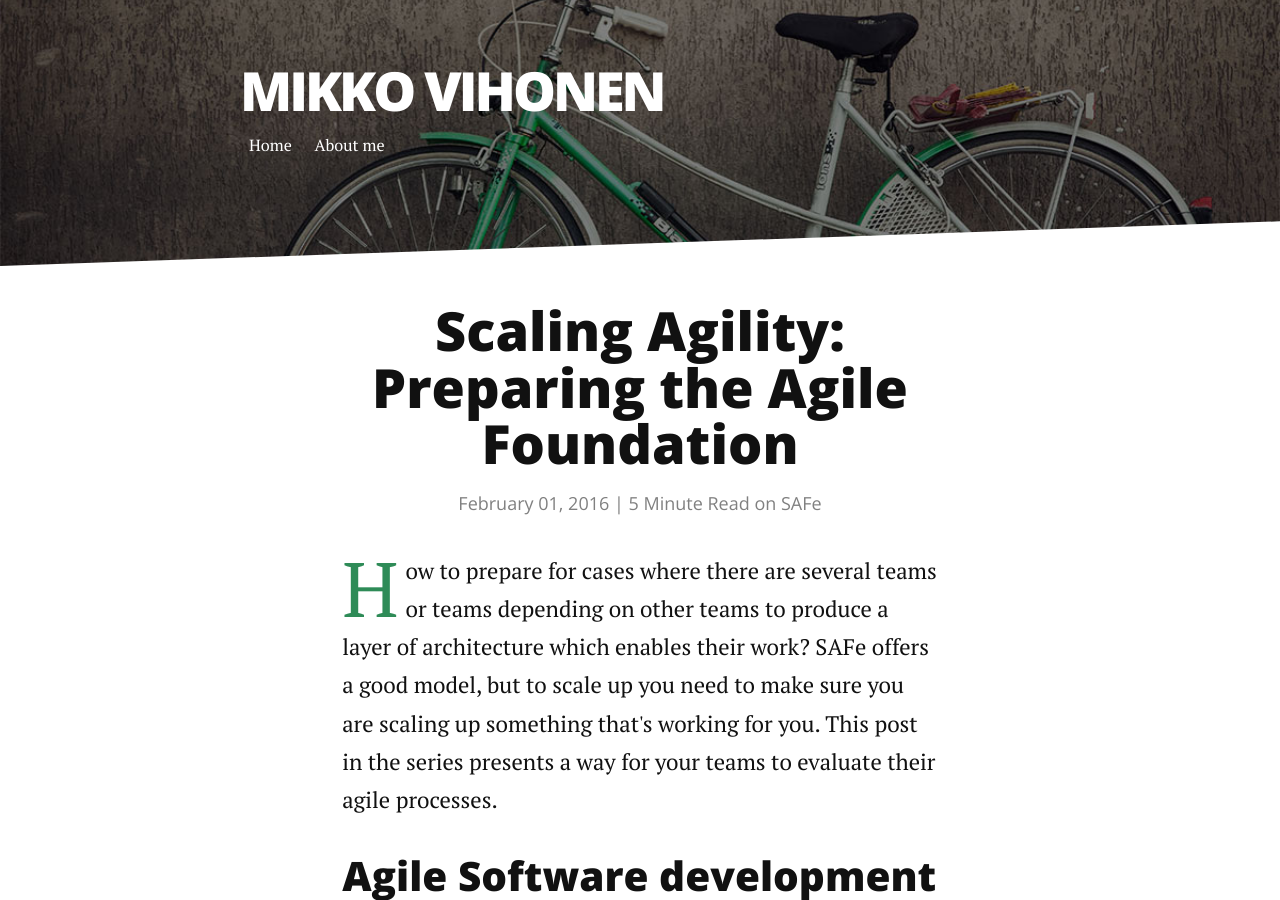
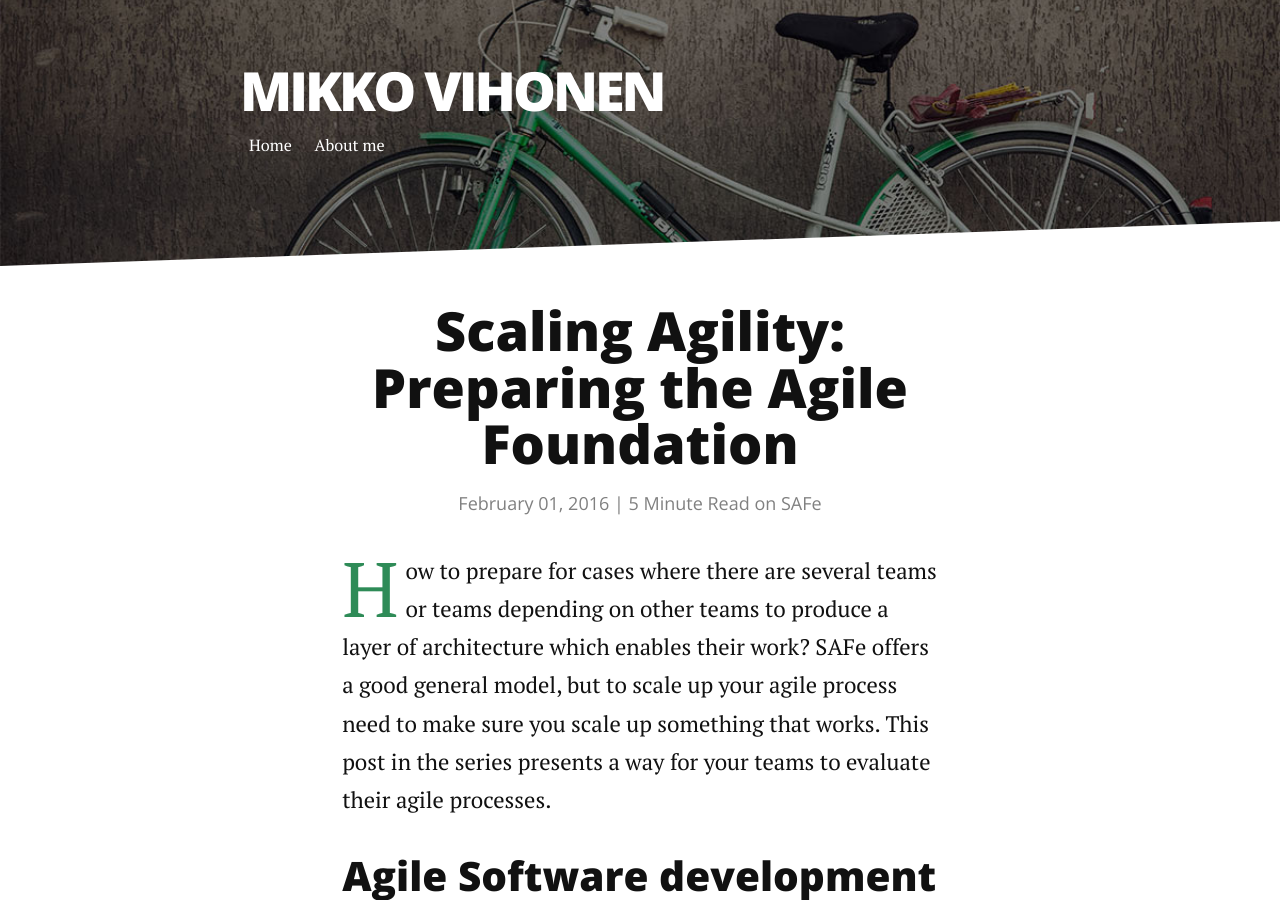
Before and after one commit to mikkovihonen/mikkovihonen.github.io, a Jekyll site: the page built from _posts/2016-02-01-preparing-the-agile-foundation.markdown, in a window 1280 px wide and 900 px high. Built offline with Jekyll 4.4.1, drawn with Linux system fonts in a browser that asks for light colours; nearby versions of some CDN libraries; Markdown is read by kramdown in place of the engine named in the settings.

Commit message:
wording change

```diff
--- a/_posts/2016-02-01-preparing-the-agile-foundation.markdown
+++ b/_posts/2016-02-01-preparing-the-agile-foundation.markdown
@@ -3,7 +3,7 @@
 title:  "Scaling Agility: Preparing the Agile Foundation"
 date:   2016-02-01
 category: SAFe
-description: How to prepare for cases where there are several teams or teams depending on other teams to produce a layer of architecture which enables their work? SAFe offers a good model, but to scale up you need to make sure you are scaling up something that's working for you. This post in the series presents a way for your teams to evaluate their agile processes.
+description: How to prepare for cases where there are several teams or teams depending on other teams to produce a layer of architecture which enables their work? SAFe offers a good general model, but to scale up your agile process need to make sure you scale up something that works. This post in the series presents a way for your teams to evaluate their agile processes.
 ---
 
 ##Agile Software development 101
```
